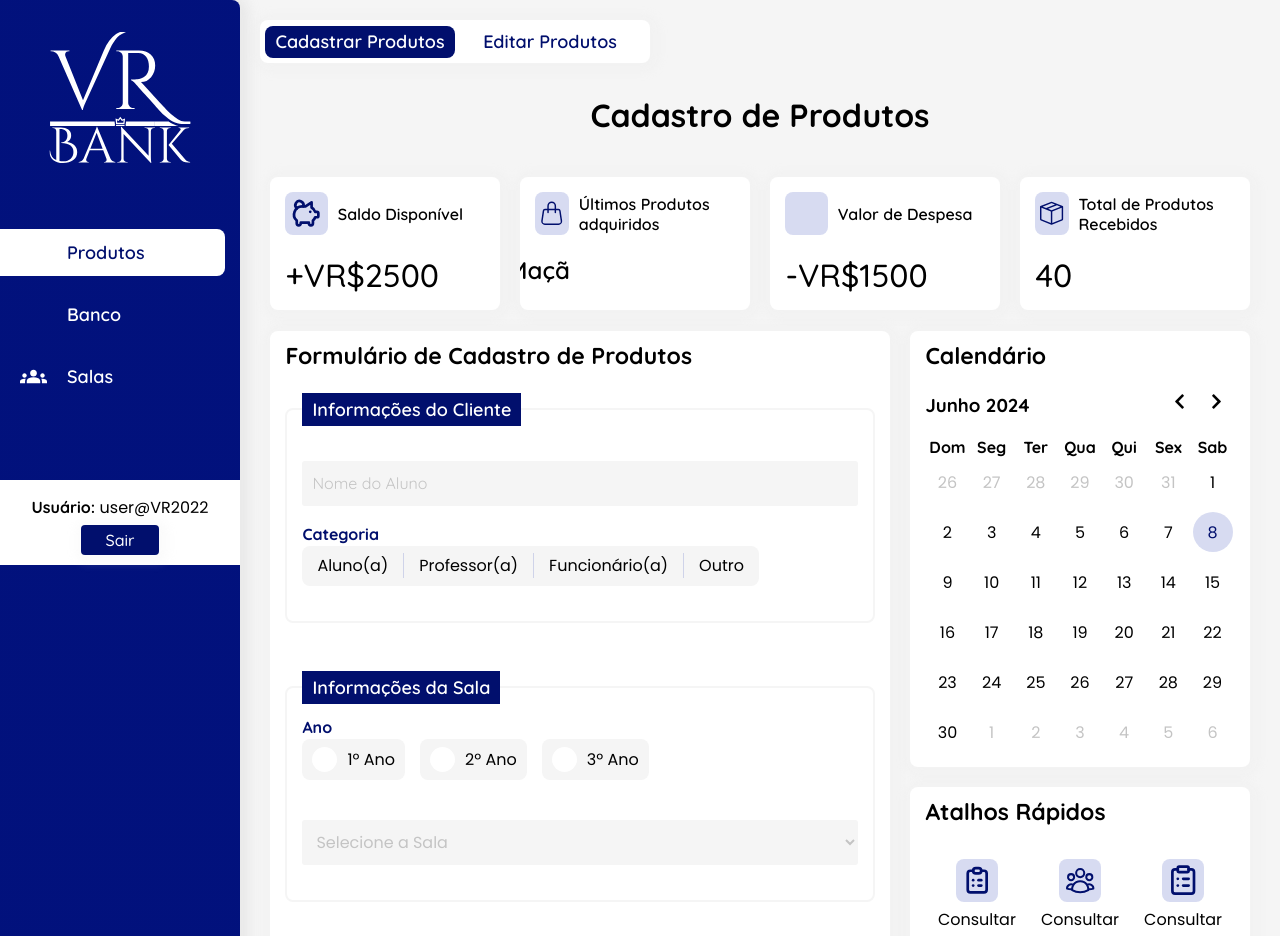
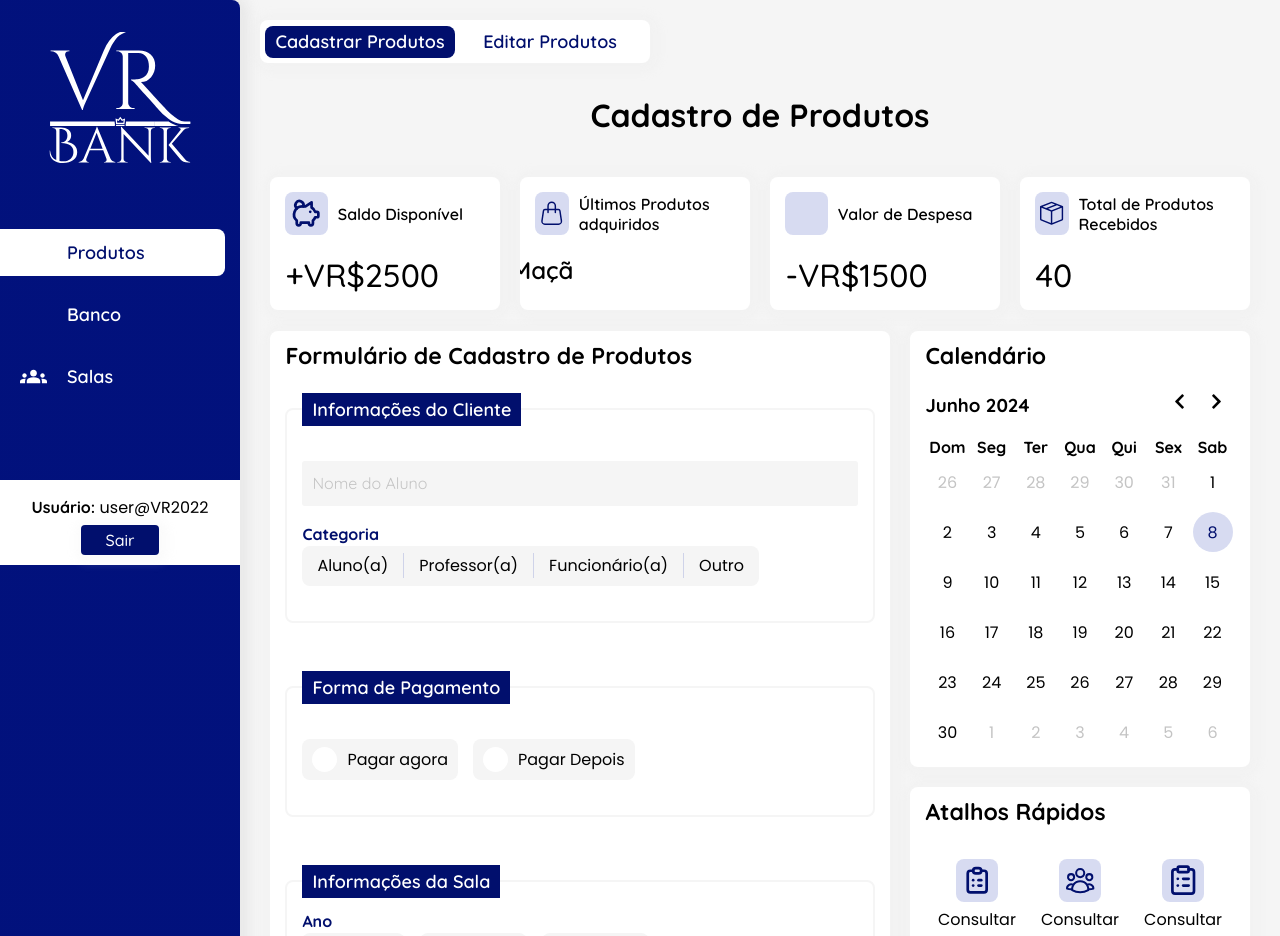
Before and after one commit to NatanALima/projeto-vrbank, a React (Create React App) app in the folder client/: page / in a window 1280 px wide. Shown: the top 936 px of the page. Built offline with nearby package versions, Linux system fonts and the light colour scheme; some icons are missing.

Commit message:
feat(client/formCad): adiciona campo de pagamento

```diff
--- a/client/src/assets/css/FormCadastro.module.css
+++ b/client/src/assets/css/FormCadastro.module.css
@@ -22,11 +22,11 @@ form fieldset {
 }
 
 /* Altera a cor da borda do FIELDSET quando houver qualquer interação com os inputs internos */
-form fieldset:has(.inputContainer :is(input, select):is(:active, :focus, :valid), .optionCollection__content input:checked) {
+form fieldset:has(.inputContainer :is(input, select):is(:active, :focus, :valid), .optionCollection input:checked) {
     border-color: var(--colorSec);
 }
 
-form fieldset#salaContainer {
+form fieldset:not(:first-child) {
     margin: 3em 0;
 }
 
--- a/client/src/components/Produtos/FormCadastro/FormCadastro.js
+++ b/client/src/components/Produtos/FormCadastro/FormCadastro.js
@@ -87,6 +87,16 @@ export default function FormCadastro() {
                     </div>
                 </div>
             </fieldset>
+            <fieldset>
+                <legend>Forma de Pagamento</legend>
+                <div className={styles.optionContainer}>
+                    <div className={styles.optionCollection}>
+                        <InputRadio name={"tipo_pagamento"} id={"payNow"} value={"payNow"} textView={"Pagar agora"}/>
+                        <InputRadio name={"tipo_pagamento"} id={"payLater"} value={"payLater"} textView={"Pagar Depois"}/>
+                    </div>
+                </div>
+
+            </fieldset>
             <fieldset id={styles.salaContainer}>
                 <legend>Informações da Sala</legend>
                 <div className={styles.optionContainer}>
```
